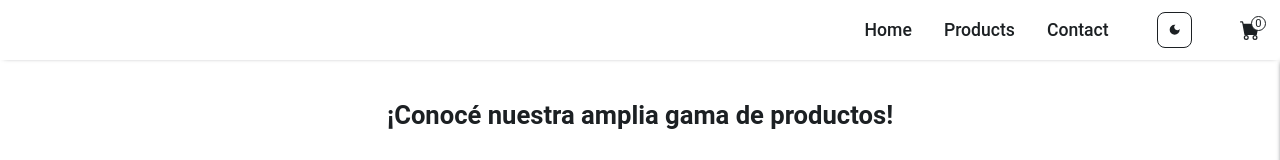
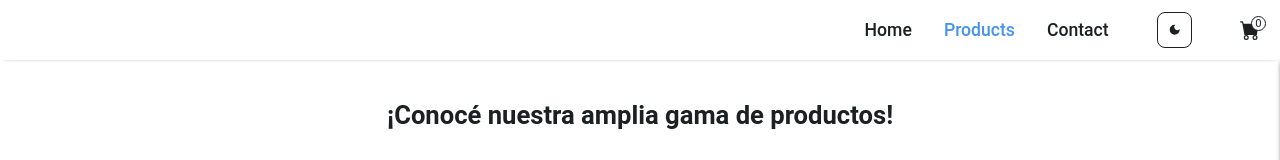
Before and after one commit to RamiroPerez07/perfarm, a React (Create React App) app: page /productos in a window 1280 px wide. Shown: the top 160 px of the page. Built offline with nearby package versions, Linux system fonts and the light colour scheme.

Commit message:
agregado navlinks

```diff
--- a/src/components/Error404/Error404.jsx
+++ b/src/components/Error404/Error404.jsx
@@ -1,4 +1,5 @@
 import React from 'react';
+import { useNavigate } from 'react-router-dom';
 import styled from 'styled-components';
 
 const StyledMessage = styled.p`
@@ -30,12 +31,23 @@ const StyledImg404 = styled.div`
   background-position: center center;
 `;
 
+const StyledBtn = styled.button`
+  padding: 15px 20px;
+  border-radius: 8px;
+  font-size: 1.2rem;
+  font-weight: 400;
+`;
+
 export const Error404 = () => {
+
+  const navigate = useNavigate();
+
   return (
     <main>
       <StyledErrorSection>
         <StyledMessage>¡Ups! Parece que no se pudo encontrar la página que buscás...</StyledMessage>
         <StyledImg404 />
+        <StyledBtn className="btn-style1" onClick={() => navigate('/')}>Ir al Inicio</StyledBtn>
       </StyledErrorSection>
     </main>
   )
--- a/src/components/HeaderComponents/Navbar/Navbar.jsx
+++ b/src/components/HeaderComponents/Navbar/Navbar.jsx
@@ -1,5 +1,6 @@
 import React from 'react';
 import styled from 'styled-components';
+import { NavLink } from 'react-router-dom';
 
 const StyledNavbar = styled.nav`
   display: grid;
@@ -24,15 +25,20 @@ const StyledNavbar = styled.nav`
   }
 `;
 
-const StyledLink = styled.a`
+const StyledLink = styled(NavLink)`
   color: ${({theme}) => theme.secondary };
   font-weight: 500;
   font-size: 1.1rem;
   text-align: center;
 
+  &.active{
+    color: ${({theme}) => theme.terciary };
+  }
+
   &:hover{
     color: ${({theme}) => theme.terciary };
   }
+
 `;
 
 export const Navbar = ({openBurgerMenu}) => {
@@ -41,9 +47,9 @@ export const Navbar = ({openBurgerMenu}) => {
   return (
     <>
       <StyledNavbar openBurgerMenu={openBurgerMenu}>
-        <StyledLink href="#">Home</StyledLink>
-        <StyledLink href="#">Products</StyledLink>
-        <StyledLink href="#">Contact</StyledLink>
+        <StyledLink className={({ isActive }) => (isActive ? "active" : "")} to={'/'}>Home</StyledLink>
+        <StyledLink className={({ isActive }) => (isActive ? "active" : "")} to={'/productos'}>Products</StyledLink>
+        <StyledLink className={({ isActive }) => (isActive ? "active" : "")} to={'/contacto'}>Contact</StyledLink>
       </StyledNavbar>
     </>
   )
--- a/src/components/MainComponents/Hero/Hero.jsx
+++ b/src/components/MainComponents/Hero/Hero.jsx
@@ -1,4 +1,5 @@
 import React from 'react';
+import { useNavigate } from 'react-router-dom';
 import styled from 'styled-components';
 
 const StyledSection = styled.section`
@@ -44,12 +45,13 @@ const StyledHeroDescription = styled.p`
 `;
 
 export const Hero = () => {
+  const navigate = useNavigate();
   return (
     <StyledSection>
       <StyledImg />
       <StyledH1>Perfarm</StyledH1>
       <StyledHeroDescription>Especialistas en líneas de perfumería</StyledHeroDescription>
-      <StyledBtn className='btn-style1'>Productos</StyledBtn>
+      <StyledBtn onClick={()=>navigate('/productos')} className='btn-style1'>Productos</StyledBtn>
     </StyledSection>
   )
 };
```
